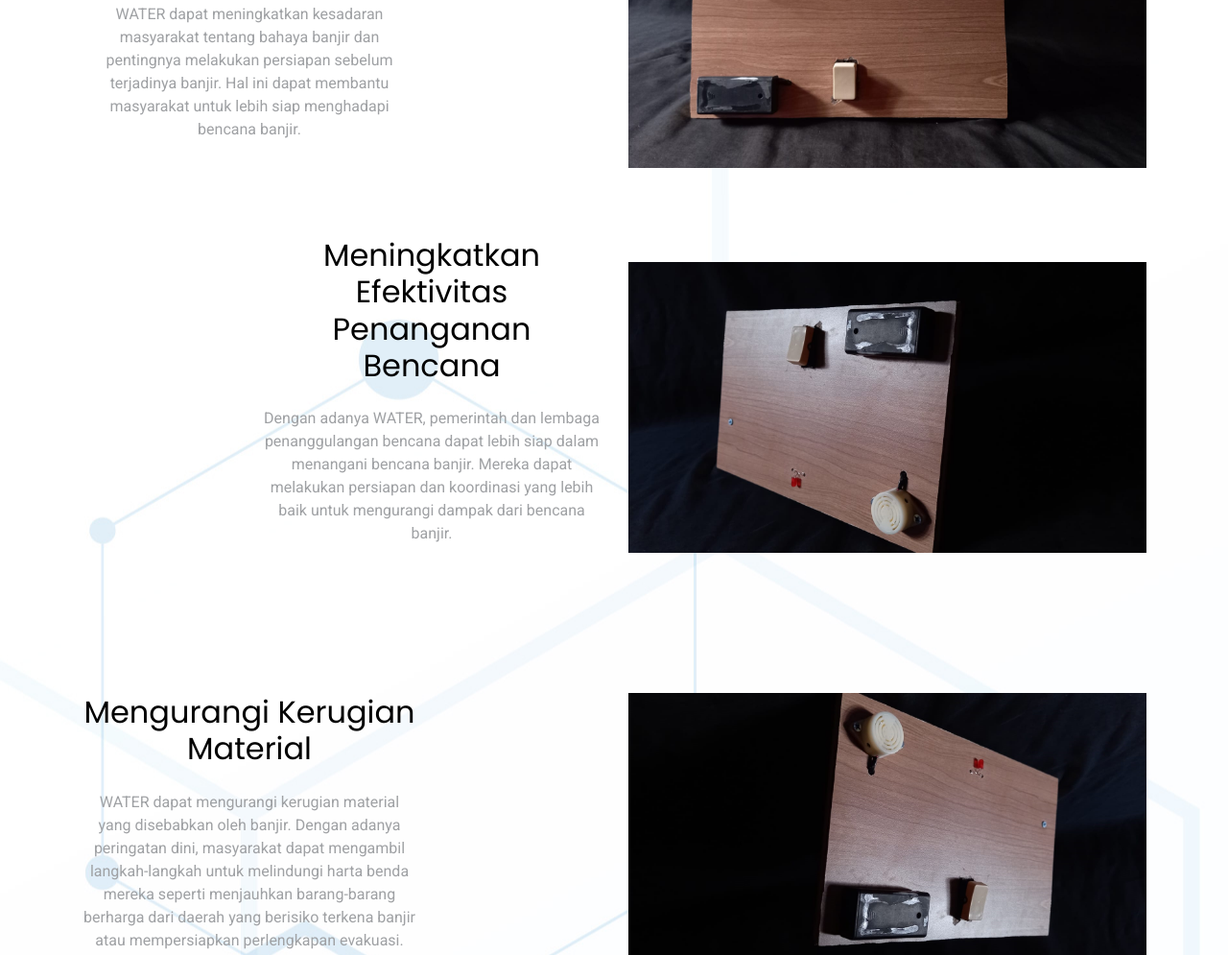
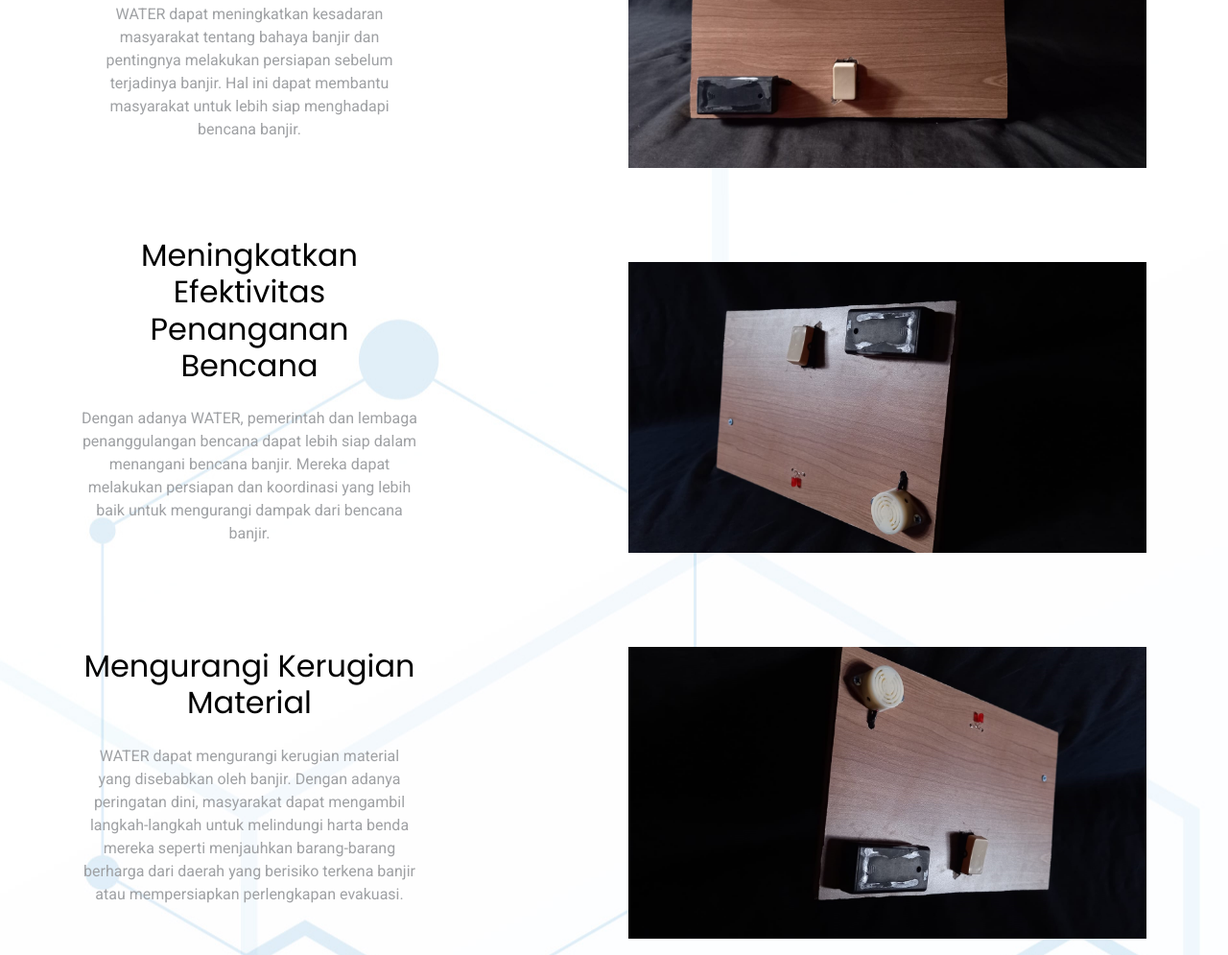
Before and after one commit to guntur-indrasara/pkm1, a plain HTML site: page index.html in a window 1280 px wide. Shown: the part 1494-2489 px from the top of the page at 96% size. Drawn offline with Linux system fonts and the light colour scheme.

Commit message:
Update index.html

```diff
--- a/index.html
+++ b/index.html
@@ -150,10 +150,10 @@
           </div>
         </div>
       </div>
-      <div class="site-section">
+            <div class="site-section pb-0">
         <div class="container">
           <div class="row align-items-center">
-            <div class="col-md-4 ml-auto">
+            <div class="col-md-4 mr-auto">
               <h2 class="mb-4">Meningkatkan Efektivitas Penanganan Bencana</h2>
               <p class="mb-4">Dengan adanya WATER, pemerintah dan lembaga penanggulangan bencana dapat lebih siap
                 dalam menangani bencana banjir. Mereka dapat melakukan persiapan dan koordinasi yang lebih baik untuk
```
